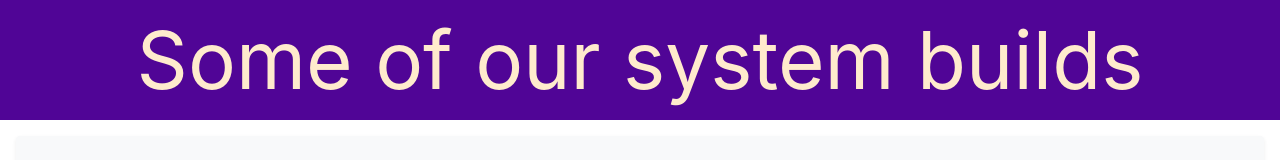
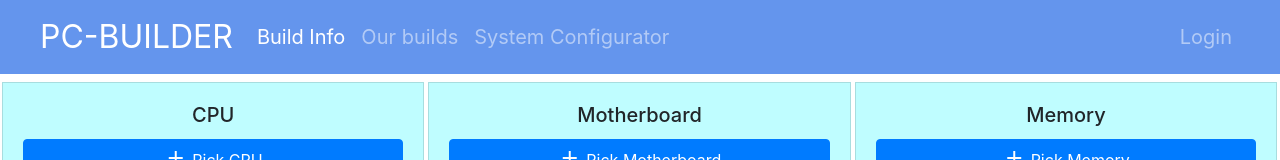
Before and after one commit to Florea-Francescu/PC-Builder, an Angular app: page /configurator in a window 1280 px wide. Shown: the top 160 px of the page. Built offline with nearby package versions, Linux system fonts and the light colour scheme.

Commit message:
Added routes to the application

```diff
--- a/src/app/app.component.html
+++ b/src/app/app.component.html
@@ -1 +1,2 @@
-<app-builds></app-builds>
+<app-navbar></app-navbar>
+<router-outlet></router-outlet>
--- a/src/app/configurator/configurator.component.css
+++ b/src/app/configurator/configurator.component.css
@@ -1,5 +1,6 @@
 .content {
     margin: auto;
+    padding-top: 10px;
 }
 
 .category {
--- a/src/app/login/login.component.css
+++ b/src/app/login/login.component.css
@@ -1,4 +1,5 @@
 div.login-form {
+    padding-top: 10px;
     padding-left: 2rem;
     padding-right: 2rem;
     max-width: 60rem;
--- a/src/app/signup/signup.component.css
+++ b/src/app/signup/signup.component.css
@@ -1,4 +1,5 @@
 div.login-form {
+    padding-top: 10px;
     padding-left: 2rem;
     padding-right: 2rem;
     max-width: 60rem;
--- a/src/styles.css
+++ b/src/styles.css
@@ -1 +1,5 @@
 @import "~bootstrap/dist/css/bootstrap.css";
+
+body {
+    padding-top: 70px;
+}
```
Also changed, not shown: src/app/app.module.ts (+11 -1 lines).
